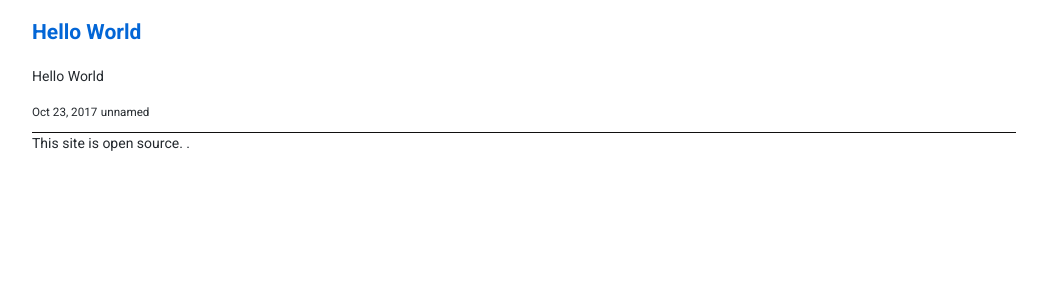
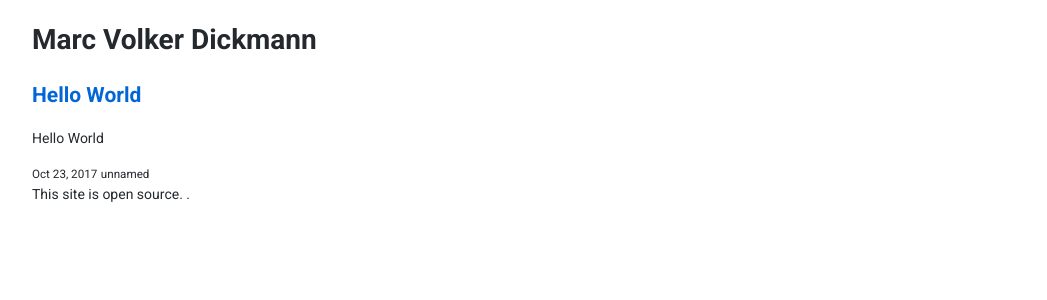
Before and after one commit to marc-q/fmtone, a Jekyll site: the page built from index.html, in a window 1280 px wide. Shown: the top 300 px of the page, without its empty margins (116-1163 px from the left). Built offline with Jekyll 4.4.1, drawn with Linux system fonts in a browser that asks for light colours.

Commit message:
Update default.html

```diff
--- a/_layouts/default.html
+++ b/_layouts/default.html
@@ -5,33 +5,27 @@
     <meta name="viewport" content="width=device-width, initial-scale=1">
     <style>
       html {font-family: Roboto; font-size: 14px; line-height: 1.5; font-weight: 400; background-color: #fff; color: #24292e;}
-      header.main, body, footer.main {margin: 0; padding: 0; border: 0;}
-      body {width: 80%; min-height: 95vh; margin-left: 10%; position: relative;}
-      div.content {padding-bottom: 50px;}
-      header.main {width: 100%;}
-      header.main h1 {font-weight: normal;}
-      footer.main {width: 100%; height: 50px; position: absolute; bottom: 0;}
+      body {margin: 0; padding: 0; border: 0; width: 80%; min-height: 95vh; margin-left: 10%; position: relative;}
       a {color: #0366d6; text-decoration: none;}
-      article.post {padding-bottom: 1%; border-bottom: 1px solid #11100f;}
-      .fleft, ul#sitenav li {float: left;}
-      .fright {float: right;}
-      ul#sitenav {list-style: none;}
-      ul#sitenav li {margin: 0 10px;}
+      mark {background-color: #efefef;}
+      .list {margin-top: 0.8em; padding-left: 1.5em; list-style: none;}
+      li:before {content: 'x'; position: absolute; margin-left: -1.5em};
+      li {margin-bottom: 15px;}
       @media (min-width: 984px) {body {width: 984px; margin: 0 auto;}}
     </style>
     <link href="https://fonts.googleapis.com/css?family=Roboto:300,300i,400,400i,700,700i" rel="stylesheet">
-    <link href="https://fonts.googleapis.com/icon?family=Material+Icons" rel="stylesheet">
 
     {% feed_meta %}
 
     {% seo %}
   </head>
   <body>
+     <header><h1>Marc Volker Dickmann</h1></header>
 
      {{ content }}
 
-     <div class="footer border-top border-gray-light mt-5 pt-3 text-right text-gray">
+     <footer>
         This site is open source. {% github_edit_link "Improve this page" %}.
-     </div>
+     </footer>
   </body>
 </html>
```
